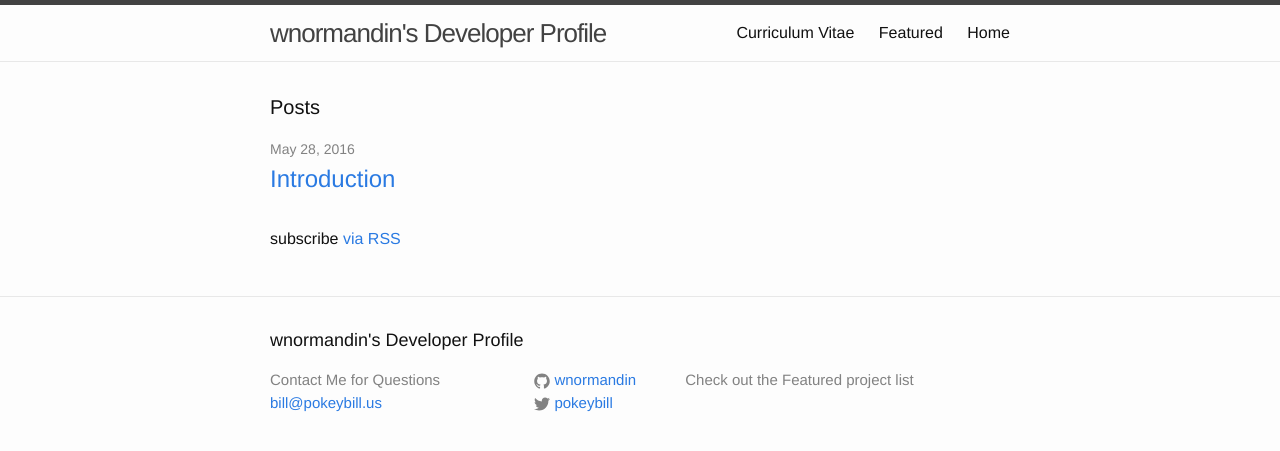
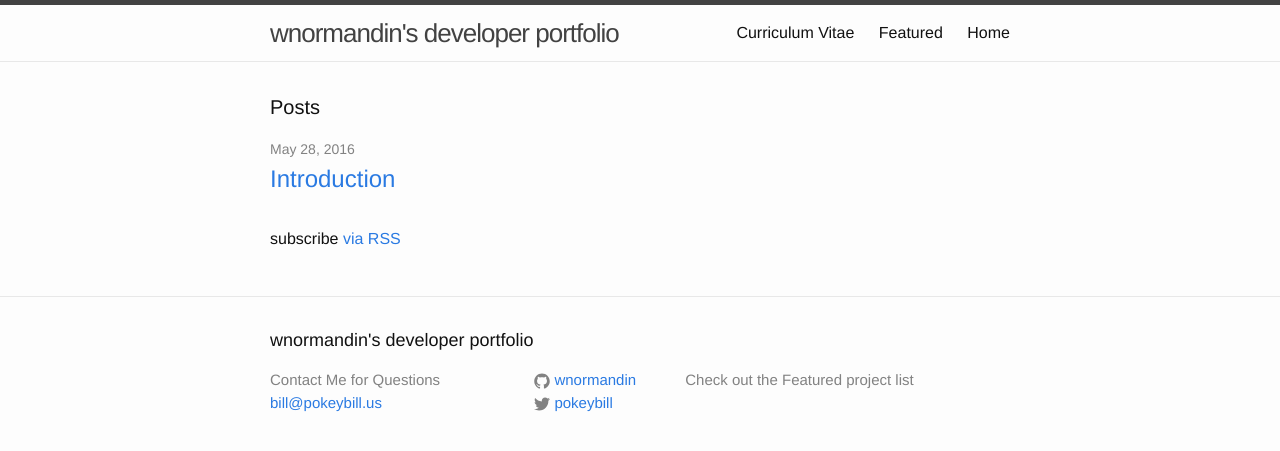
Before and after one commit to wnormandin/wnormandin.github.io, a Jekyll site: the page built from index.html, in a window 1280 px wide. Shown: the top 451 px of the page. Built offline with Jekyll 4.4.1, drawn with Linux system fonts in a browser that asks for light colours.

Commit message:
Update _config.yml

```diff
--- a/_config.yml
+++ b/_config.yml
@@ -6,7 +6,7 @@
 # 'jekyll serve'. If you change this file, please restart the server process.
 
 # Site settings
-title: wnormandin's Developer Profile
+title: wnormandin's developer portfolio
 email: bill@pokeybill.us
 description: > # this means to ignore newlines until "baseurl:"
   Check out the Featured project list
```
